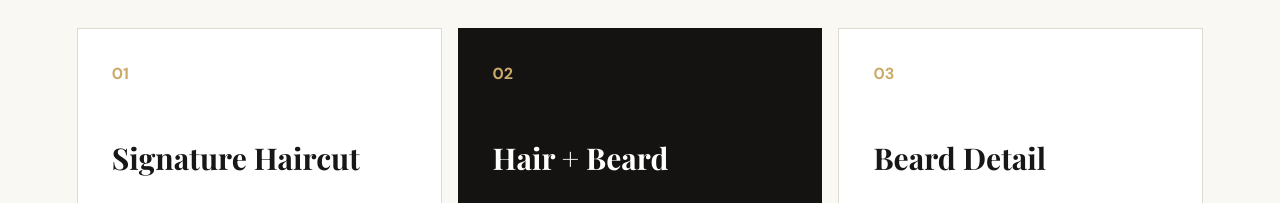
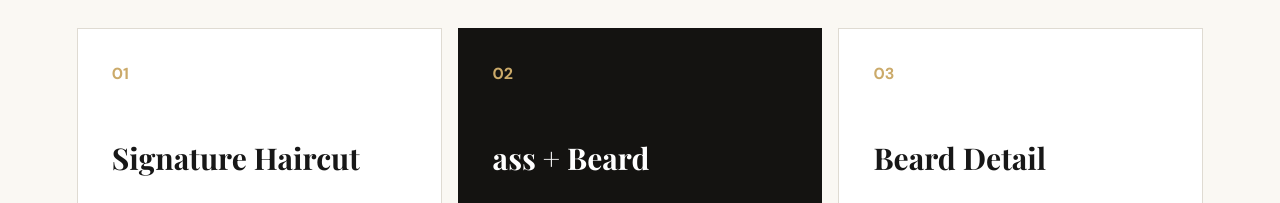
Before and after one commit to Mike631625/TestProject, a plain HTML site: page noir-barber/index.html in a window 1280 px wide. Shown: the part 1100-1303 px from the top of the page. Drawn offline with nearby package versions, Linux system fonts and the light colour scheme.

Commit message:
Commit 2

```diff
--- a/noir-barber/index.html
+++ b/noir-barber/index.html
@@ -198,7 +198,7 @@
           </article>
           <article class="service featured reveal">
             <div class="num">02</div>
-            <h3>Hair + Beard</h3>
+            <h3>ass + Beard</h3>
             <p>The complete NOIR appointment: haircut, detailed beard shaping, hot towel and final styling.</p>
             <div class="price">$55</div>
           </article>
```
